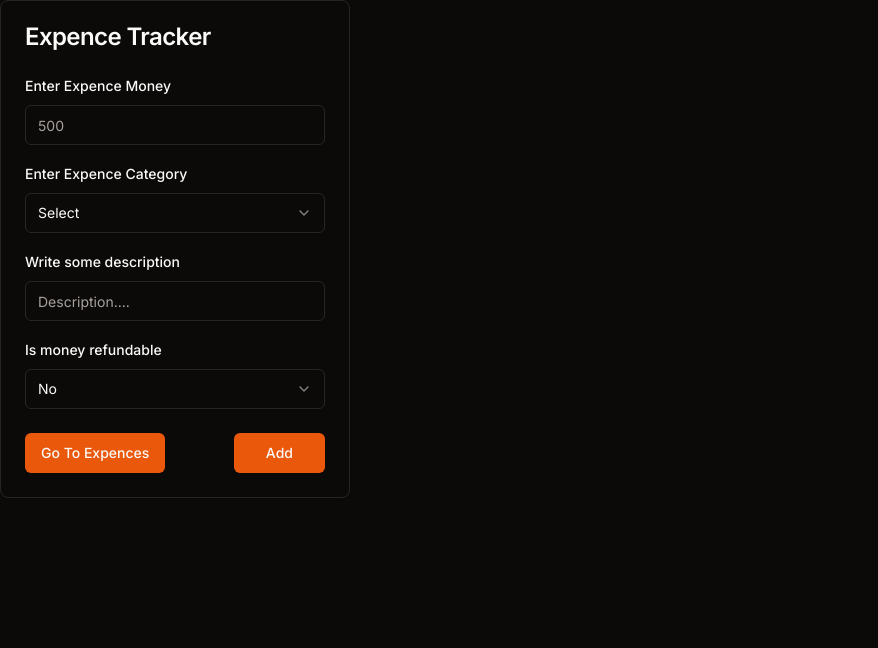
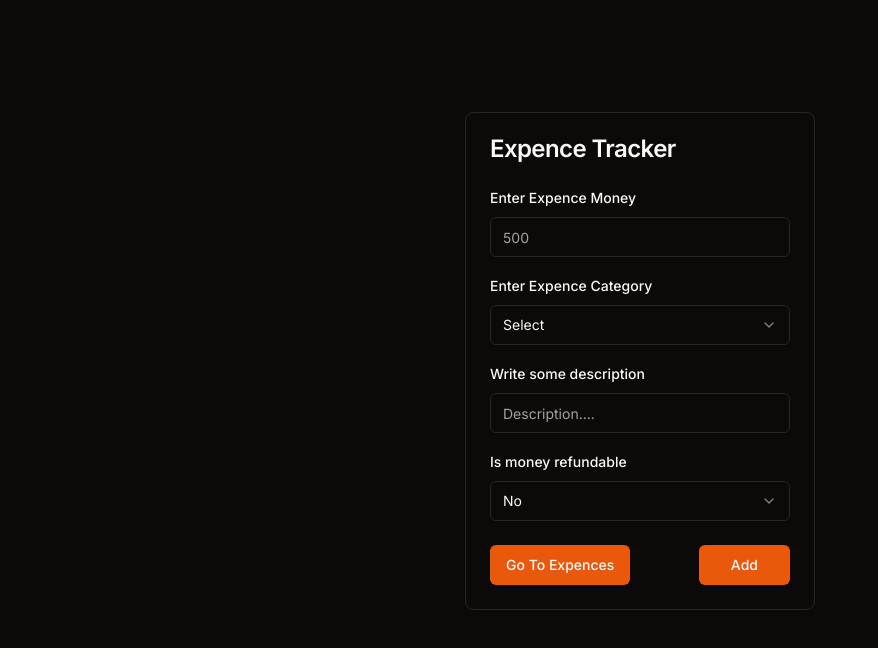
Before and after one commit to joydeep808/ExpenseTracker, a Next.js app: page /dashboard/Expense in a window 1280 px wide. Shown: the top 648 px of the page, without its empty margins (0-878 px from the left). Built offline with nearby package versions, Linux system fonts and the light colour scheme.

Commit message:
expense page ui update

```diff
--- a/src/app/dashboard/Expense/page.tsx
+++ b/src/app/dashboard/Expense/page.tsx
@@ -62,7 +62,7 @@ function Page() {
   }
   return (
     <>
-
+  <div className="flex items-center justify-center mt-28">
  <Card className="w-[350px]">
       <CardHeader>
         <CardTitle>Expence Tracker</CardTitle>
@@ -195,7 +195,7 @@ function Page() {
 
 
     </Card>
-
+    </div>
     </>
   )
 }
```
